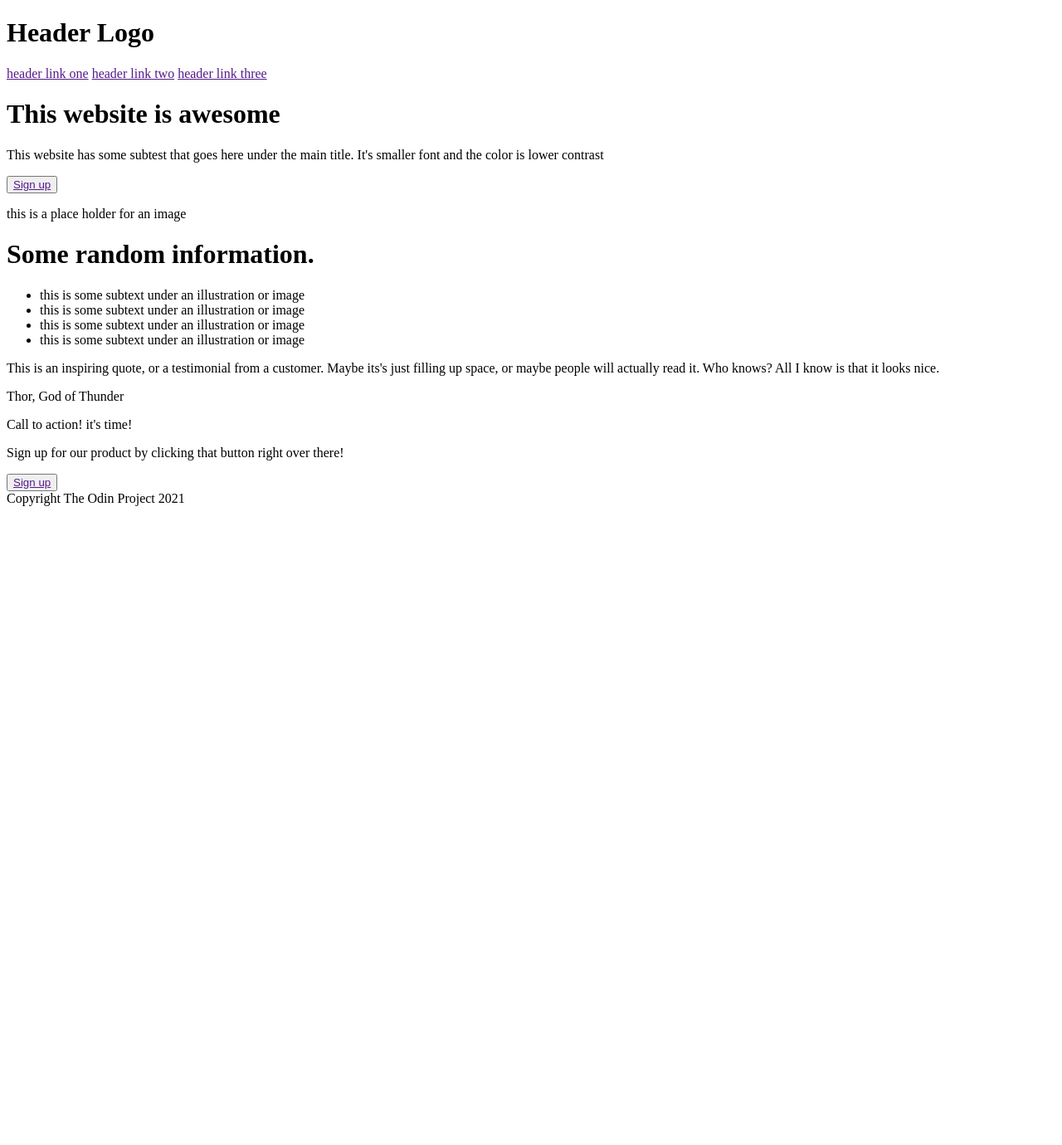
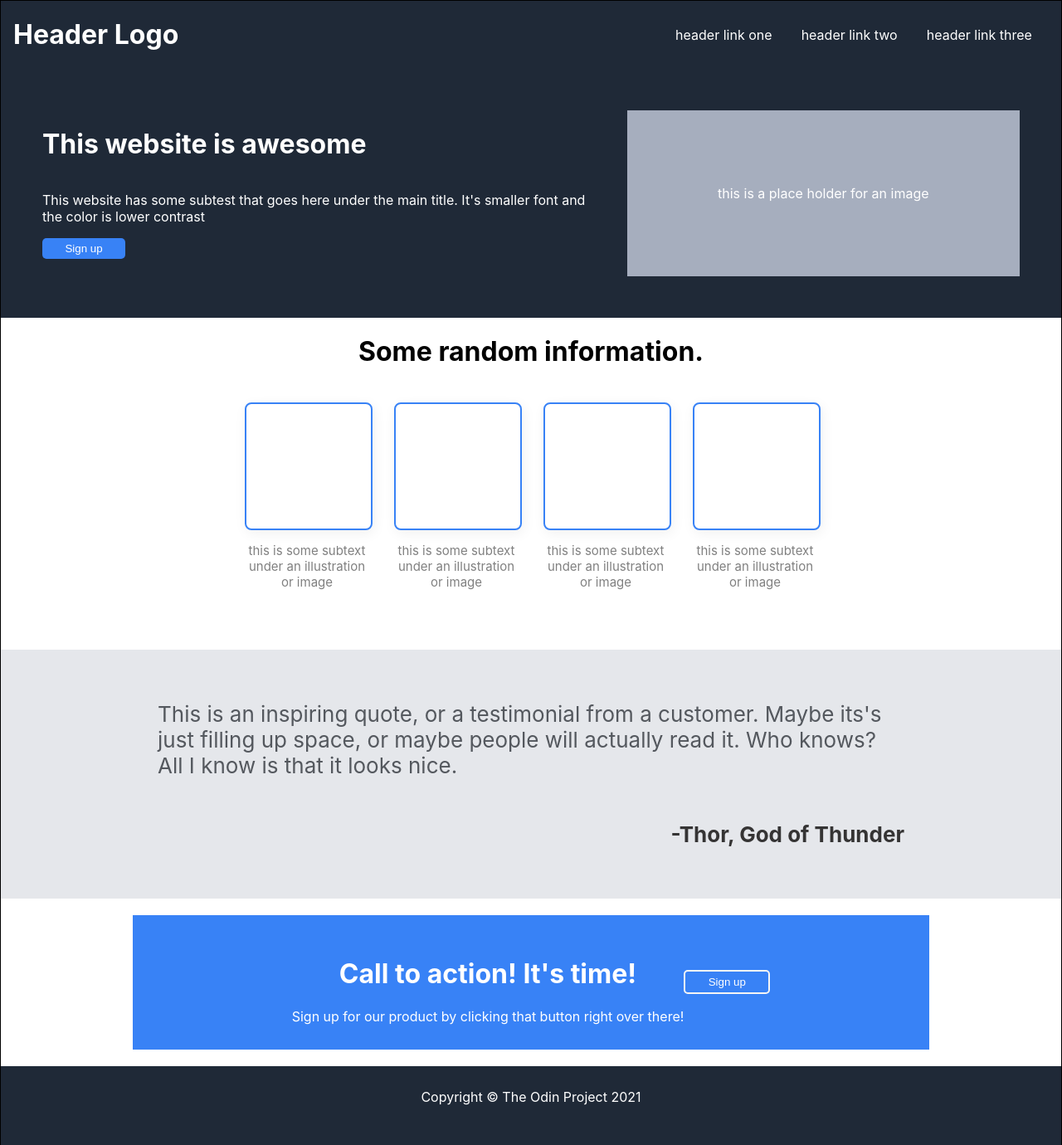
Before and after one commit to GrrtJss/ProjectLandingPage, a plain HTML site: page index.html in a window 1280 px wide. Shown: the whole page at 83% size. Before the commit the page ends 800 px from the top, so only its background shows below. Drawn offline with Linux system fonts and the light colour scheme.

Commit message:
Show will display the page
    It is my first time and I need more practice !

```diff
--- a/index.html
+++ b/index.html
@@ -2,76 +2,132 @@
 <html lang="en">
 <head>
     <meta charset="UTF-8">
-    <link rel="stylesheets" href="style.css">
+    <link rel="stylesheet" href="style.css">
     <meta name="viewport" content="width=device-width, initial-scale=1.0">
     <title>Hero text</title>
 </head>
 <body>
-    <h1>Header Logo</h1>
 
-    <div class="links">
+    <div class="header">
+                <h1>Header Logo</h1>
 
-        <a href="">header link one</a>
-        <a href="">header link two</a>
-        <a href="">header link three</a>
+            <div class="links">
+
+                <a href="">header link one</a>
+                <a href="">header link two</a>
+                <a href="">header link three</a>
+
+            </div>
 
     </div>
 
-    <div class="greeting">
+            <div class="content">
 
-        <h1>This website is awesome </h1>
+                <div class="container"> <h1>This website is awesome </h1>
 
-        <p>This website has some subtest that goes here under the main title. It's smaller font and the color is lower contrast</p>
+                    <p>This website has some subtest that goes here under the main title. It's smaller font and the color is lower contrast</p>
 
-      <button><a href="">Sign up</a></button>
+                            <button><a href="">Sign up</a></button> </div>
 
-     <div class="placeholder">
-
-        <p>this is a place holder for an image</p>
-
-    </div>
+                            <div class="image"><p>this is a place holder for an image</p></div>
 
 
-    <div class="images">
 
-           <h1>Some random information.</h1>
 
-            <ul>
-                <li>this is some subtext under an illustration or image</li>
-                <li>this is some subtext under an illustration or image</li>
-                <li>this is some subtext under an illustration or image</li>
-                <li>this is some subtext under an illustration or image</li>
+                    </div>
+                </div>
 
-            </ul>
+
+
+
+                    <div class="content2">
+                        <h1 class="header2">Some random information.</h1>
+
+                        <div class="boxes">
+                        <div class="box">
+
+                            <div class="empty-box"></div>
+                            <p class="description">this is some subtext under an illustration or image</p>
+
+                        </div>
+
+                        <div class="box">
+
+                            <div class="empty-box"></div>
+                            <p class="description">this is some subtext under an illustration or image</p>
+
+                        </div>
+
+                        <div class="box">
+
+                            <div class="empty-box"></div>
+                            <p class="description">this is some subtext under an illustration or image</p>
+
+                        </div>
+
+                        <div class="box">
+
+                            <div class="empty-box"></div>
+                            <p class="description">this is some subtext under an illustration or image</p>
+
+                        </div>
+
+
+
+                        </div>
+
+
+                    </div>
+
+
+
+
+
+
+
+
+    <div class="testimonials">
+
+        <div class="container3"><p>This is an inspiring quote, or a testimonial from a customer. Maybe its's just filling up space, or maybe people will actually read it. Who knows? All I know is that it looks nice.</p>
+
+
+            <div class="thor"><p>-Thor, God of Thunder</p></div>
+
+        </div>
+
 
 
 
     </div>
 
-    <div class="testimonials">
+<div class="bigbottom"><div class="cta-container">
+
+    <div class="cta-content">
+
+        <div class="cta-text"><h1>Call to action! It's time!</h1>
+
+            <p>Sign up for our product by clicking that button right over there!</p>
+
+        </div>
+
+    </div>
 
 
-        <p>This is an inspiring quote, or a testimonial from a customer. Maybe its's just filling up space, or maybe people will actually read it. Who knows? All I know is that it looks nice.</p>
 
-        <p>Thor, God of Thunder</p>
+
+     <div class="cta-button"><button><a href="">Sign up</a></button></div> </div>
 
 
     </div>
 
 
-    <div class="sign-up">
-
-        <p>Call to action! it's time!</p>
-        <p>Sign up for our product by clicking that button right over there!</p>
-
-        <button><a href="">Sign up</a></button>
-
-
-    </div>
+</div>
+</div>
 
 
 
-    <footer>Copyright The Odin Project 2021 </footer>
+
+    <footer>Copyright © The Odin Project 2021 </footer>
 
 
 
--- /dev/null
+++ b/style.css
@@ -0,0 +1,218 @@
+body {
+    display: flex;
+    flex-direction: column;
+    font-family: -apple-system, BlinkMacSystemFont, 'Segoe UI', Roboto, Oxygen, Ubuntu, Cantarell, 'Open Sans', 'Helvetica Neue', sans-serif;
+    border: 1px solid black;
+    min-height: 100vh;
+    margin: 0;
+
+}
+
+.header {
+    display: flex;
+    justify-content: space-between;
+    background: #1f2937;
+    color: white;
+    padding-left: 15px;
+
+}
+
+a {
+ list-style: none;
+ text-decoration: none;
+ color: white;
+}
+
+.links {
+    display: flex;
+    justify-content: space-evenly;
+    align-items: center;
+    gap: 10 px;
+    width: 500px;
+}
+
+.content {
+    /* border: 2px solid red; */
+    display: flex;
+    justify-content: space-evenly;
+    background: #1f2937;
+    color: white;
+    min-height: 200px;
+    padding: 50px 50px;
+    gap: 30px;
+    /* margin-bottom: 5px; */
+}
+
+.image {
+    display: flex;
+    width: 600px;
+    justify-content: center;
+    align-items: center;
+    background-color: #a6aebe;
+}
+
+.container {
+    display: flex;
+    flex-direction: column;
+    /* font-size: 36px;; */
+    /* justify-content: flex-start; */
+    /* align-items: center; */
+    /* align-content: flex-start; */
+}
+
+.container p {
+    display: flex;
+    flex-wrap: wrap;
+}
+
+button {
+    background-color: #3882f6;
+    border-radius: 5px;
+    border: 1px black;
+    width: 100px;
+    padding-top:  5px ;
+    padding-bottom:  5px;
+    border: whitesmoke;
+}
+
+.content2 {
+    display: flex;
+    flex-direction: column;
+
+    color:black;
+    background-color: white;
+    /* border: 1px solid yellow; */
+    justify-content:flex-start;
+    height: 400px;
+    align-items: center;
+    gap: 20px;
+
+}
+
+.testimonials {
+    display: flex;
+    flex-direction: column;
+    justify-content: center;
+    align-items: center;
+    background-color: #E5E7EB;
+    height: 300px;
+    /* border: 2px solid green; */
+
+}
+.thor {
+    display: flex;
+    justify-content: flex-end;
+    color: rgb(53, 52, 52);
+    font-weight: bold;
+
+}
+
+.container3 {
+    /* height: 100%; */
+    display: flex;
+    flex-direction: column;
+    font-style: light italic;
+    font-size: 26px;
+    color: #54585e;
+    /* border: 1px solid brown; */
+
+    width: 900px;
+}
+
+ul {
+    list-style: none;
+    display: flex;
+}
+
+.illustration {
+    display: flex;
+    justify-content: space-around;
+    align-items: center;
+    gap: 20px;
+    padding: 20px;
+}
+
+.box {
+    text-align: center;
+    width: 150px;
+    height: 150px;
+
+}
+
+.empty-box {
+    width: 100%;
+    height: 100%;
+    background-color: white;
+    border: 2px solid #3882f6;
+    margin-bottom: 10px;
+    border-radius: 8px;
+    box-shadow: 2px 4px 16px rgba(0,0,0,.06);
+}
+
+.description {
+    font-size: 15px;
+    flex-wrap: wrap;
+    width: 100%;
+    color: grey;
+
+}
+.header2 {
+    display: flex;
+}
+
+.boxes {
+    display: flex;
+    justify-content: center;
+    gap: 30px;
+}
+
+
+
+footer {
+    display: flex;
+    background-color: #1f2937;
+    justify-content: center;
+    align-items: center;
+    height: 75px;
+    padding-bottom: 20px;
+    color: white;
+}
+
+.cta-container {
+    display: flex;
+    /* border: 1px solid red; */
+    background-color: #3882f6;
+    justify-content:center;
+    align-items: center;
+    width: 900px;
+    text-align: center;
+    margin:  20px auto;
+    padding: 30px;
+    color: white;
+
+}
+
+
+
+.bigbottom {
+    display: flex;
+    justify-content: center;
+    align-items: center;
+
+}
+
+.cta-text h2 {
+    margin: 0;
+    font-size: 24px;
+}
+
+.cta-text p {
+    margin: 10px 0 0;
+    font-size:  16px;;
+}
+
+.cta-button {
+    border: 2px solid whitesmoke;
+    border-radius: 5px;
+    font-size: 16px;
+}
```
